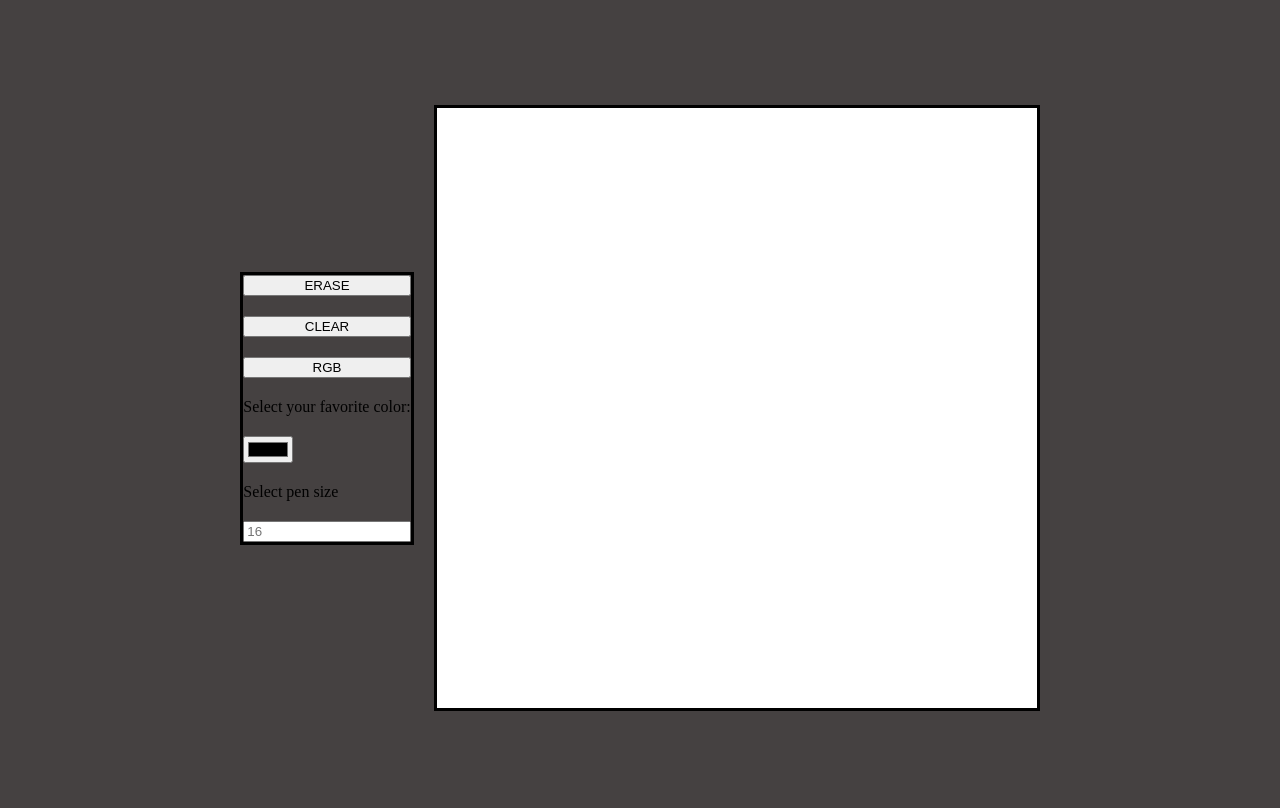
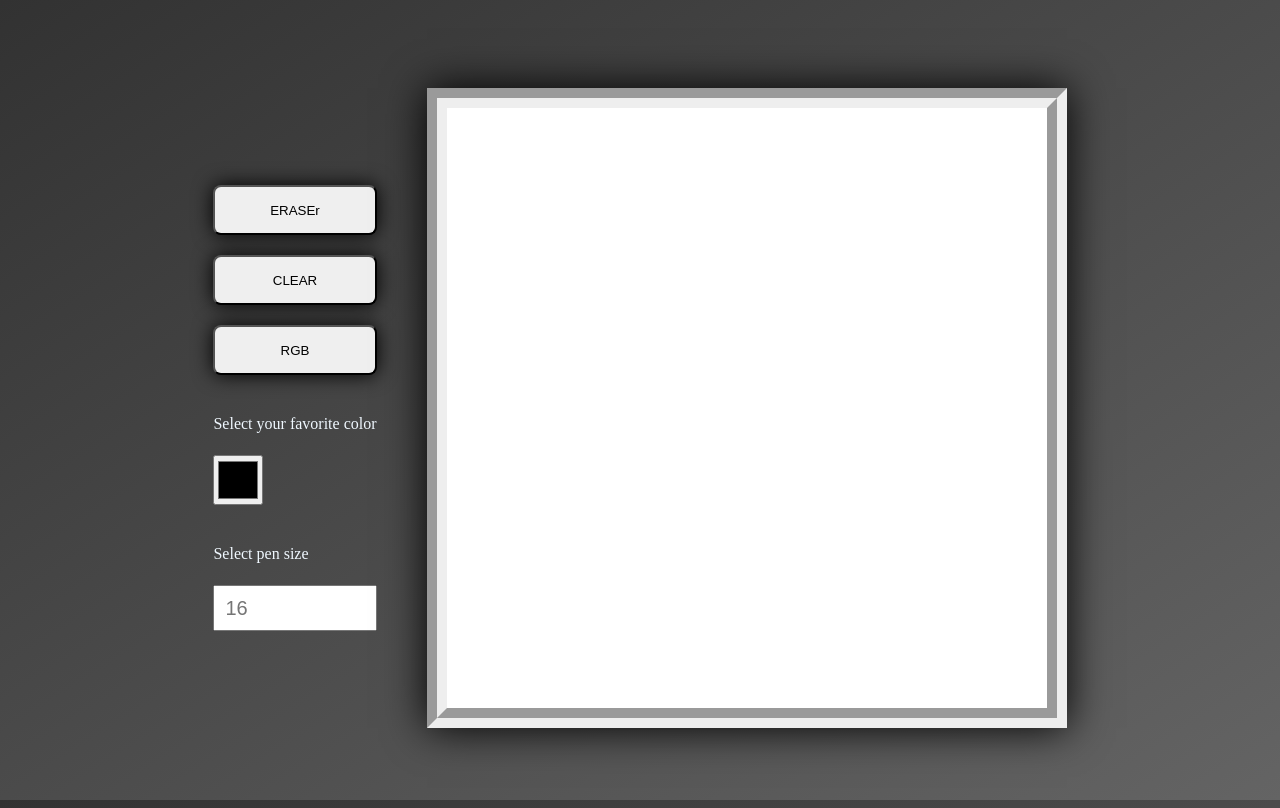
Before and after one commit to vc252/etch-a-sketch, a plain HTML site: page index.html in a window 1280 px wide. Drawn offline with Linux system fonts and the light colour scheme.

Commit message:
improved the UI

```diff
--- a/index.html
+++ b/index.html
@@ -10,10 +10,10 @@
 <body>
     <div class="container">
         <div class="sidebar">
-            <button id="erase-button">ERASE</button>
+            <button id="erase-button">ERASEr</button>
             <button id="clear-button">CLEAR</button>
             <button id="rgb-button">RGB</button>
-            <label for="favcolor">Select your favorite color:</label>
+            <label for="favcolor">Select your favorite color</label>
             <input type="color" id="favcolor">
             <label for="penSize">Select pen size</label>
             <input id="penSize" type="number" placeholder="16" max="100" min="1" list="pen-options">
--- a/style.css
+++ b/style.css
@@ -1,6 +1,6 @@
 body {
     height: 100%;
-    background-color: rgb(69, 65, 65);
+    background-image: linear-gradient(to bottom right,rgb(50,50,50), rgb(100,100,100));
     display: flex;
     justify-content: center;
     align-items: center;
@@ -11,24 +11,64 @@ html {
 
 .container {
     display: flex;
-    gap: 20px;
+    gap: 50px;
     align-items: center;
 }
 
 .sidebar {
     display: flex;
     flex-direction: column;
+    justify-content: center;
     border: solid;
     gap: 20px;
+    height: 600px;
+    color: aliceblue;
+    border: none;
+}
+
+.sidebar * {
+    height: 50px;
+}
+
+.sidebar label {
+    margin-bottom: -30px;
+    margin-top: 20px;
+}
+
+.sidebar button {
+    box-shadow: 0px 0px 20px rgba(0, 0, 0, 1);
+    transition: all 0.15s ease-in-out;
+}
+
+.sidebar button:hover {
+    transform: scale(1.02);
+    border-radius: 0px;
+}
+
+.sidebar button:active {
+    transform: scale(0.98);
+    box-shadow: 0px 0px 15px rgba(0, 0, 0, 0.8);
+}
+
+#penSize {
+    height: 40px;
+    font-size: 20px;
+    padding-left: 10px;
+}
+
+button {
+    border-radius: 8px;
 }
 
 .gridContainer {
     width: 600px;
     height: 600px;
     background-color: aquamarine;
-    border: solid;
     display: flex;
     flex-wrap: wrap;
+    box-shadow: 0px 0px 40px rgba(0, 0, 0, 1);
+    border-style: groove;
+    border-width: 20px;
 }
 
 .gridBox {
```
